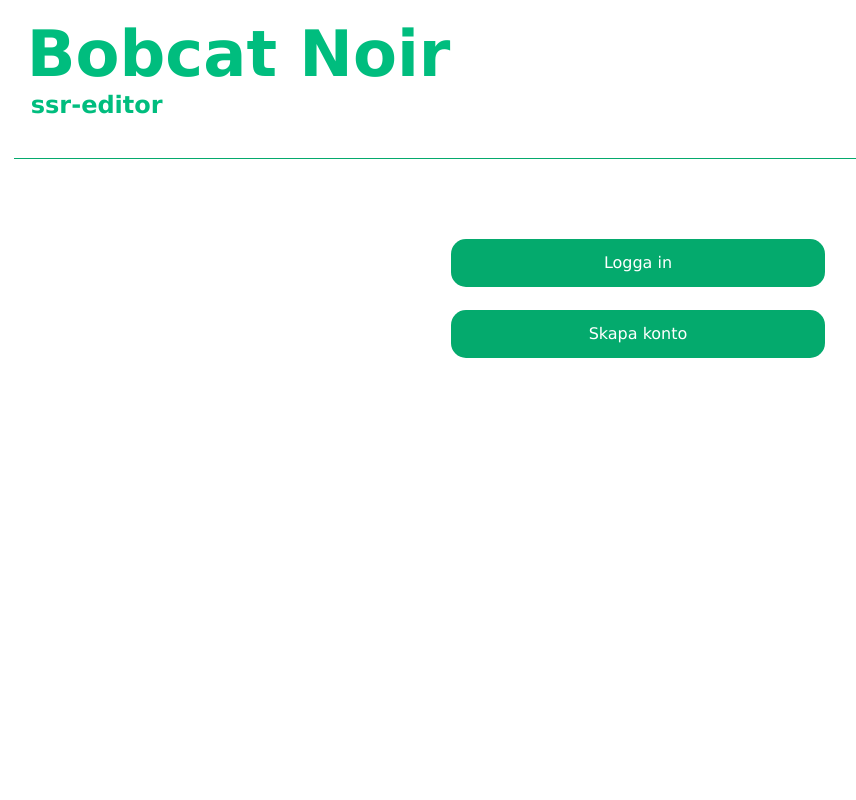
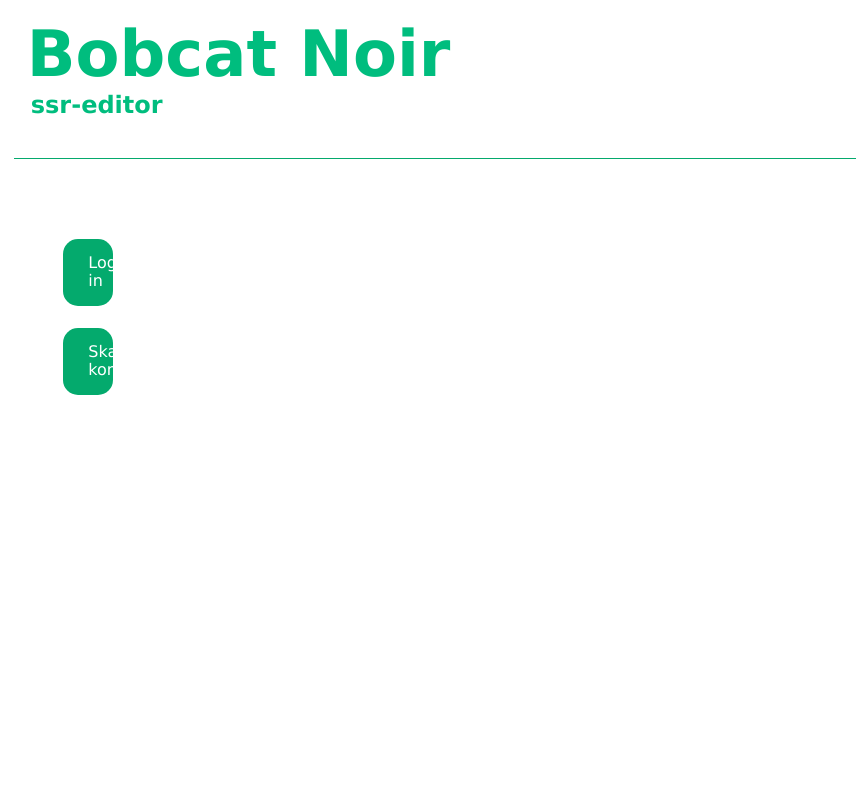
Before and after one commit to lisarosengren/ssr-editor-vue, a Vue app: page /create in a window 1280 px wide. Shown: the top 800 px of the page, without its empty margins (2-858 px from the left). Built offline with nearby package versions, Linux system fonts and the light colour scheme; no server answers.

Commit message:
Put flex on main and editor to fix jumbled layout

```diff
--- a/src/assets/main.css
+++ b/src/assets/main.css
@@ -15,6 +15,8 @@
 main {
   min-height: 100%;
   padding-bottom: 3.6em;
+  display: flex;
+  flex-direction: row;
 }
 
 html {
@@ -77,6 +79,11 @@ textarea {
     padding: 0.35rem;
 }
 
+.editor {
+  display: flex;
+  flex-direction: column;
+}
+
 .update-doc {
     display: flex;
     flex-direction: column;
```
